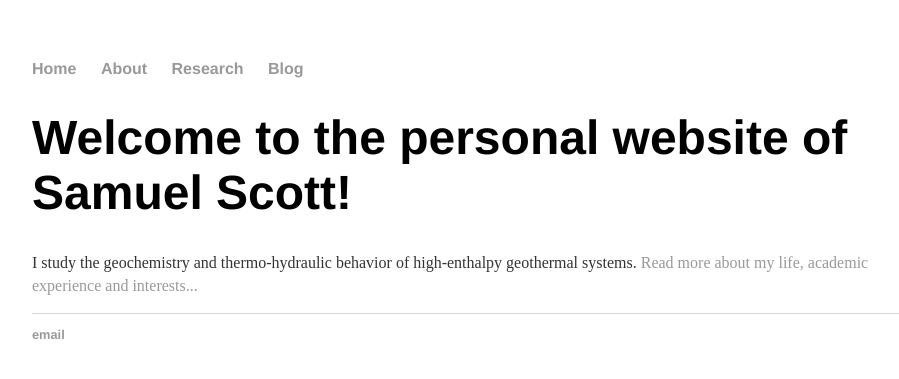
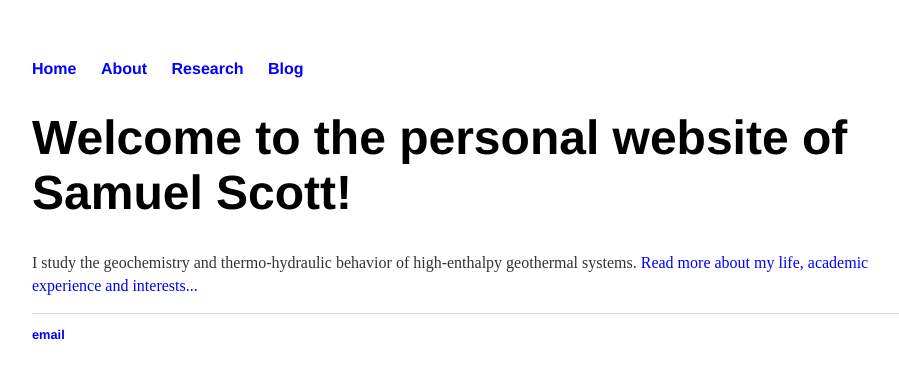
Before and after one commit to two-phaseflow/two-phaseflow.github.io, a Jekyll site: the page built from index.html, in a window 1280 px wide. Shown: the top 379 px of the page, without its empty margins (160-1059 px from the left). Built offline with Jekyll 4.4.1, drawn with Linux system fonts in a browser that asks for light colours.

Commit message:
Update main.css

```diff
--- a/css/main.css
+++ b/css/main.css
@@ -14,7 +14,7 @@ nav ul li, footer ul li {
 }
 a {
     text-decoration: none;
-    color: #999;
+    color: #00f;
 }
 a:hover {
     text-decoration: underline;
```
